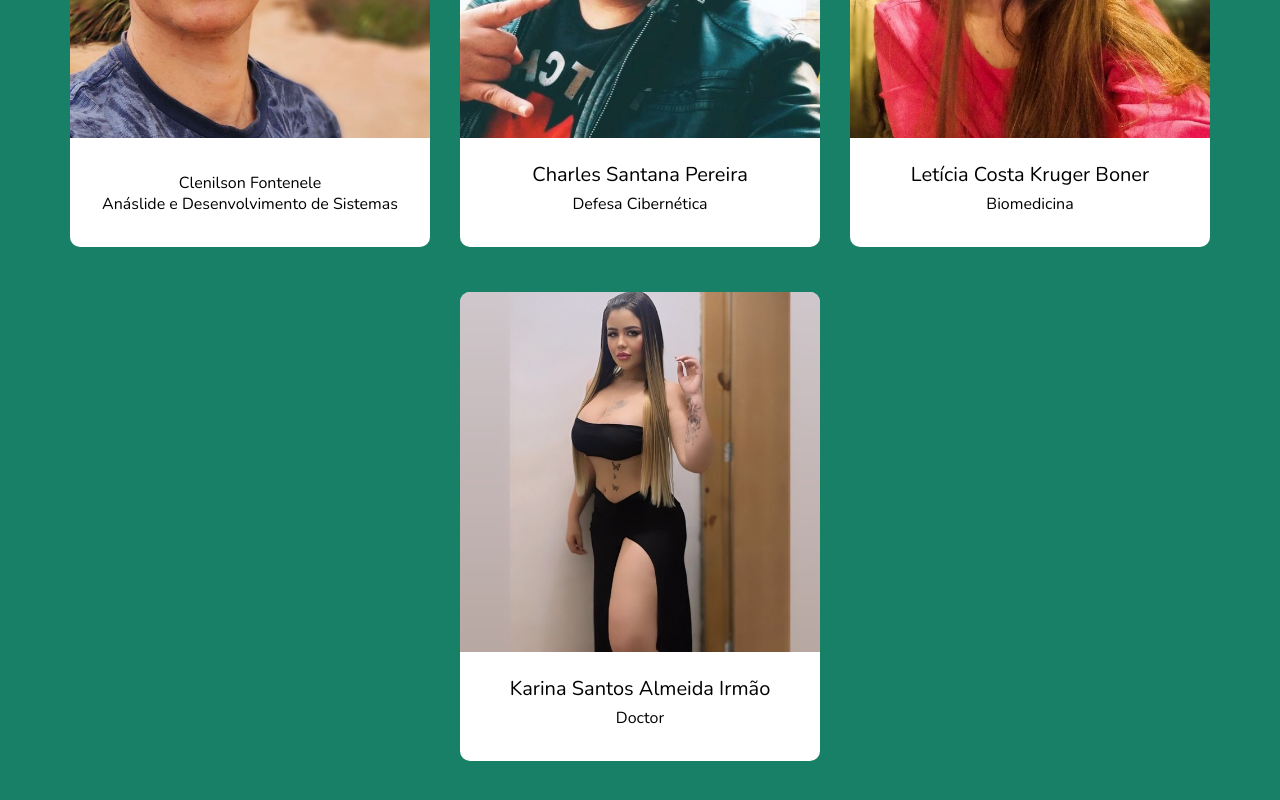
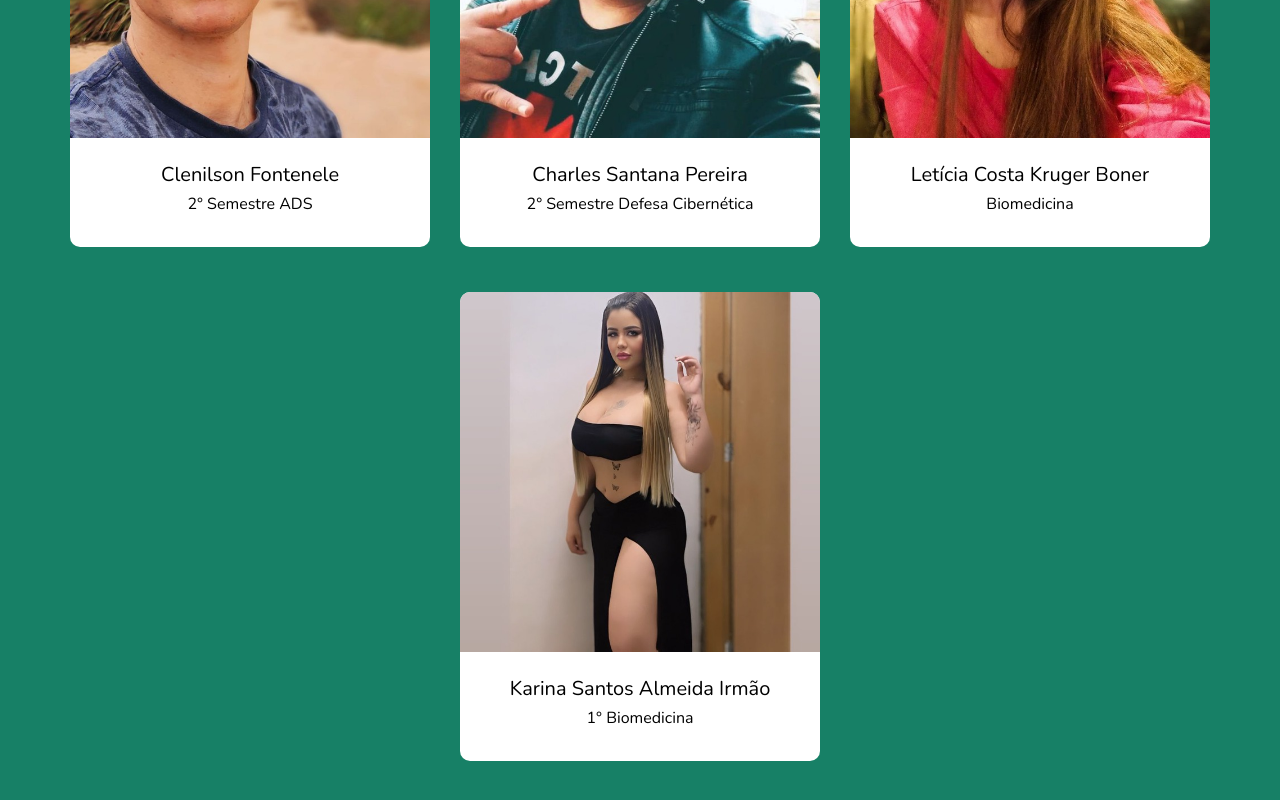
Before and after one commit to StartBioTech/Site, a plain HTML site: page index.html in a window 1280 px wide. Shown: the part 2514-3314 px from the top of the page. Drawn offline with nearby package versions, Linux system fonts and the light colour scheme; a script that the page names is missing.

Commit message:
update teams

```diff
--- a/index.html
+++ b/index.html
@@ -317,10 +317,10 @@
                 </a>
               </div>
               <h5>
+                Clenilson Fontenele
               </h5>
-              Clenilson Fontenele
               <h6 class="">
-                Anáslide e Desenvolvimento de Sistemas
+                2° Semestre ADS
               </h6>
             </div>
           </div>
@@ -349,7 +349,7 @@
                 Charles Santana Pereira
               </h5>
               <h6 class="">
-                Defesa Cibernética
+                2° Semestre Defesa Cibernética
               </h6>
             </div>
           </div>
@@ -407,7 +407,7 @@
                 Karina Santos Almeida Irmão
               </h5>
               <h6 class="">
-                Doctor
+                1° Biomedicina
               </h6>
             </div>
           </div>
```
